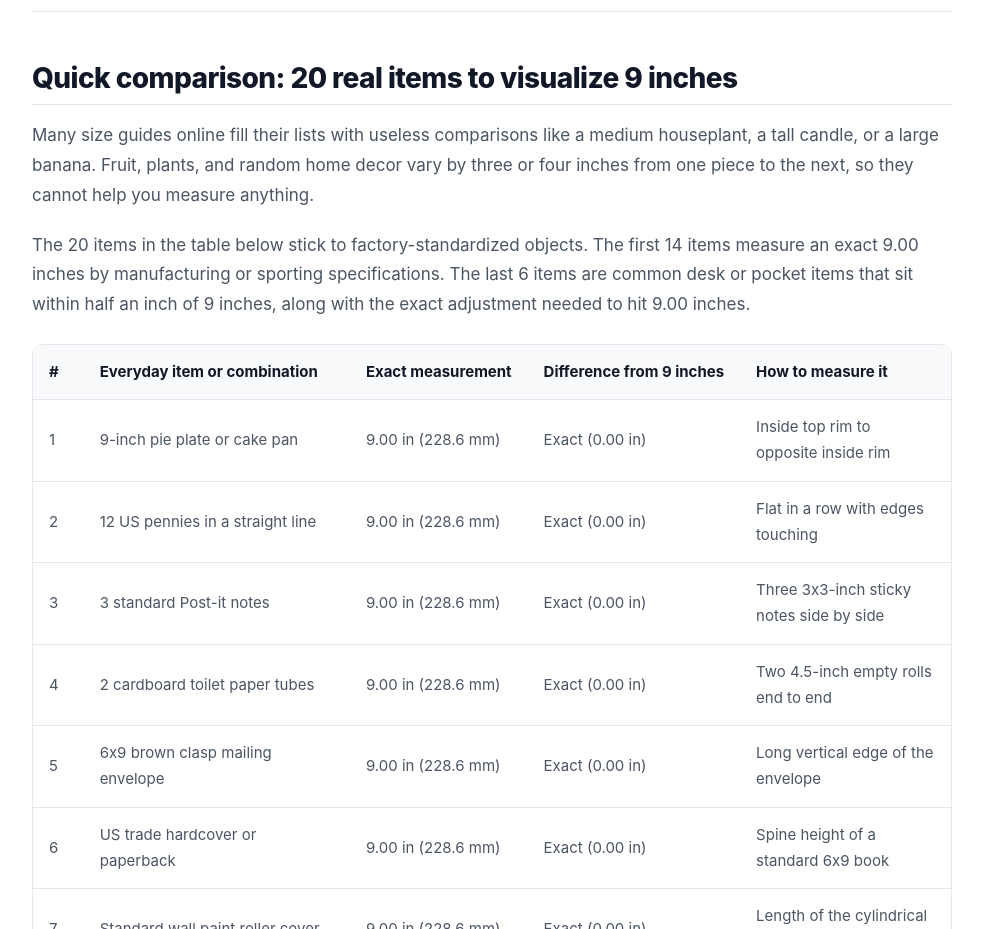
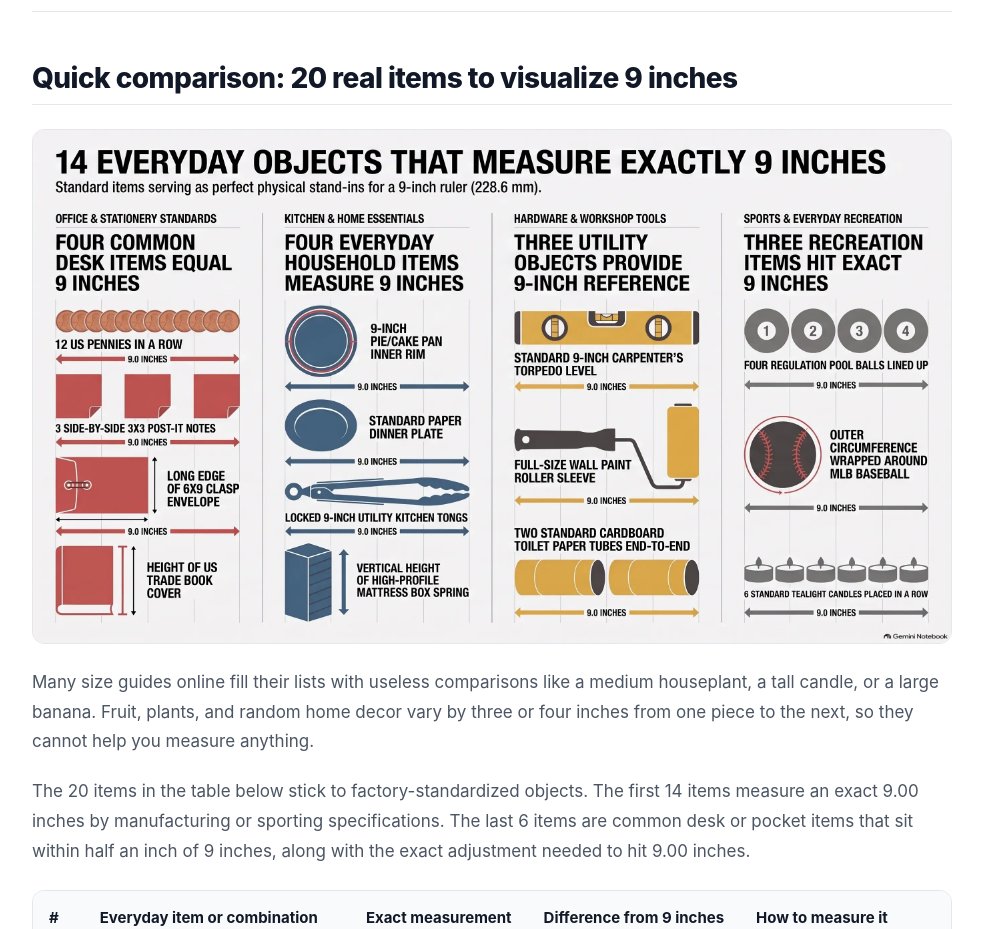
Before and after one commit to 22066ayushkumar-jpg/howlongisit, a plain HTML site: page how-big-is-9-inches/index.html in a window 1280 px wide. Shown: the part 2600-3529 px from the top of the page, without its empty margins (148-1131 px from the left). Drawn offline with Linux system fonts and the light colour scheme.

Commit message:
Update index.html

```diff
--- a/how-big-is-9-inches/index.html
+++ b/how-big-is-9-inches/index.html
@@ -1136,6 +1136,15 @@ if(document.readyState==="loading"){
         <hr/>
 
         <h2>Quick comparison: 20 real items to visualize 9 inches</h2>
+        <img
+          src="/how-big-is-9-inches/Objects_Measuring_Exactly_9_Inches_.webp"
+          alt="Infographic showing 14 everyday objects that measure 9 inches (228.6 mm), grouped into office stationery, kitchen essentials, hardware tools, and sports items"
+          width="1200"
+          height="675"
+          loading="lazy"
+          decoding="async"
+          style="display:block;width:100%;height:auto;margin:1.5rem 0;border-radius:12px;border:1px solid var(--color-border-default);"
+        />
         <p>Many size guides online fill their lists with useless comparisons like a medium houseplant, a tall candle, or a large banana. Fruit, plants, and random home decor vary by three or four inches from one piece to the next, so they cannot help you measure anything.</p>
         <p>The 20 items in the table below stick to factory-standardized objects. The first 14 items measure an exact 9.00 inches by manufacturing or sporting specifications. The last 6 items are common desk or pocket items that sit within half an inch of 9 inches, along with the exact adjustment needed to hit 9.00 inches.</p>
 
```
